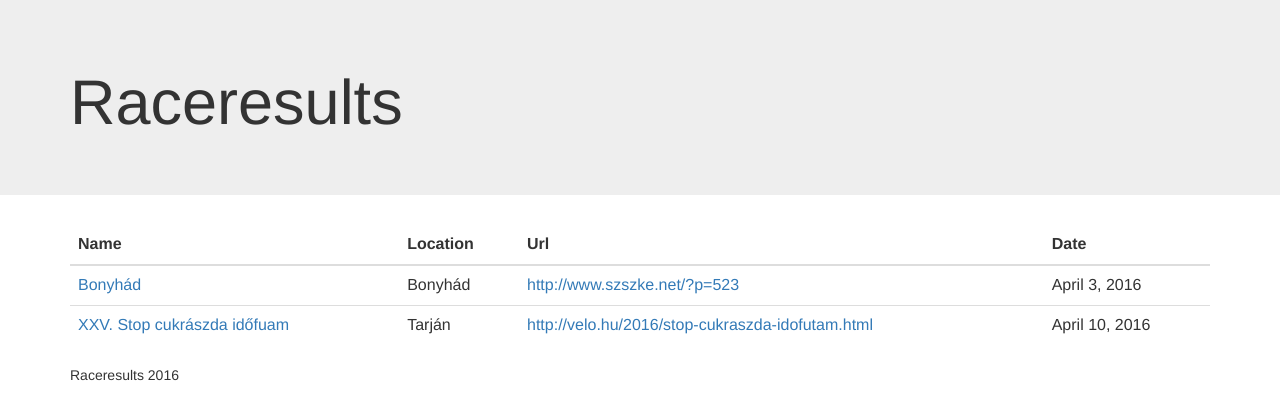
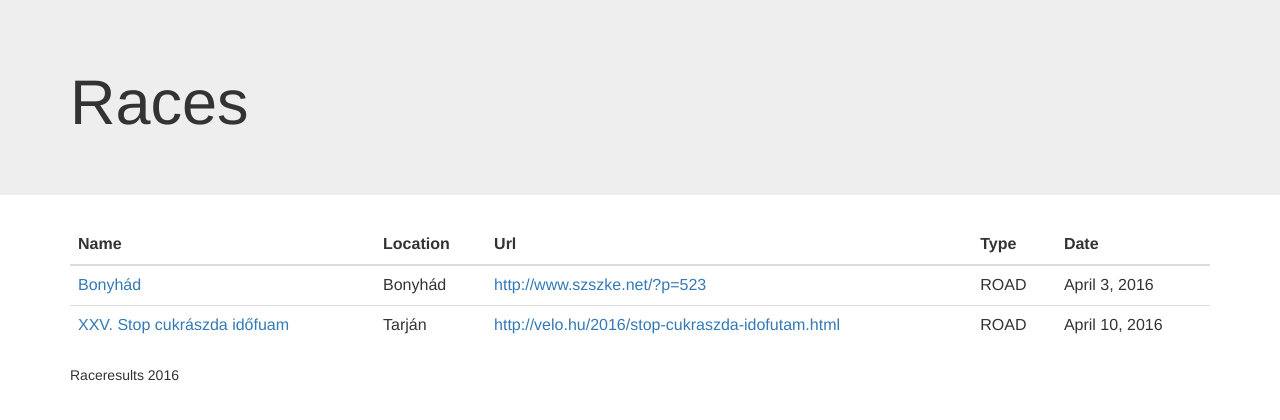
Before and after one commit to szaboat/race_results, a Django app: page / in a window 1280 px wide. Shown: the top 420 px of the page. Run offline with Django 3.2, Linux system fonts and the light colour scheme; data comes from the database, SQL or seed files in the repository; some libraries are stand-ins or nearby versions.

Commit message:
Tour type

```diff
--- a/raceresults/raceresults/settings.py
+++ b/raceresults/raceresults/settings.py
@@ -132,3 +132,4 @@ USE_TZ = True
 # https://docs.djangoproject.com/en/1.9/howto/static-files/
 
 STATIC_URL = '/static/'
+STATIC_ROOT = 'static'
--- a/raceresults/result/models.py
+++ b/raceresults/result/models.py
@@ -33,6 +33,7 @@ class Race(models.Model):
         ('XCM', 'Cross Country Marathon'),
         ('ROAD', 'Road race'),
         ('XCU', 'Cross Country Ultra'),
+        ('TOUR', 'Tour'),
     )
     type = models.CharField(max_length=4, choices=type_choices)
     location = models.CharField(max_length=255)
--- a/raceresults/result/templates/races.html
+++ b/raceresults/result/templates/races.html
@@ -1,7 +1,7 @@
 {% extends 'layout.html' %}
 
 {% block header %}
-    <h1>Raceresults</h1>
+    <h1>Races</h1>
 {% endblock %}}
 
 {% block content %}
@@ -11,6 +11,7 @@
             <th>Name</th>
             <th>Location</th>
             <th>Url</th>
+            <th>Type</th>
             <th>Date</th>
         </tr>
         </thead>
@@ -19,6 +20,7 @@
                 <td><a href="/2016/{{ race.short_name }}/">{{ race.name }}</a></td>
                 <td>{{ race.location }}</td>
                 <td><a href="{{ race.url }}">{{ race.url }}</a></td>
+                <td>{{ race.type }}</td>
                 <td>{{ race.date }}</td>
             </tr>
         {% endfor %}
```
